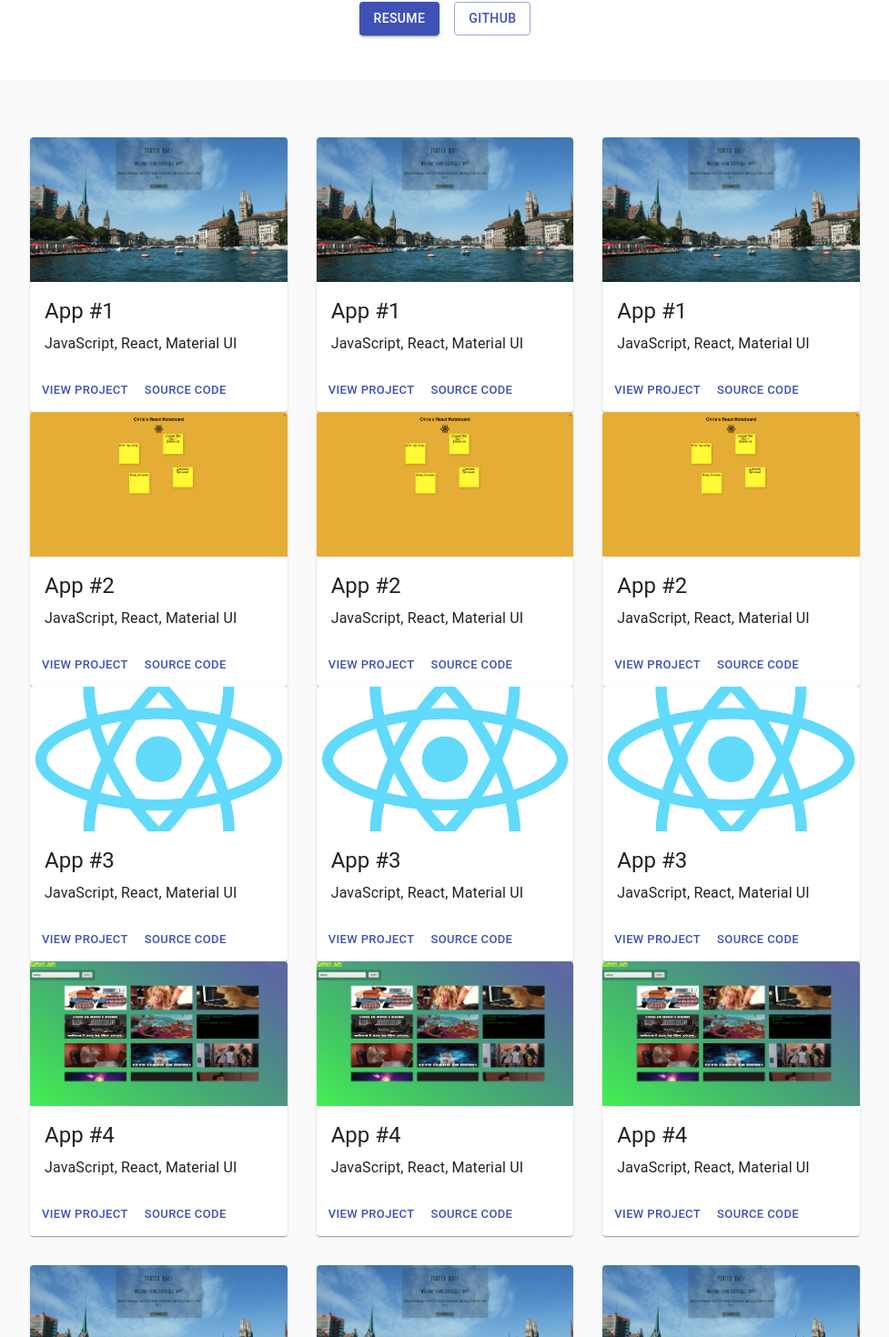
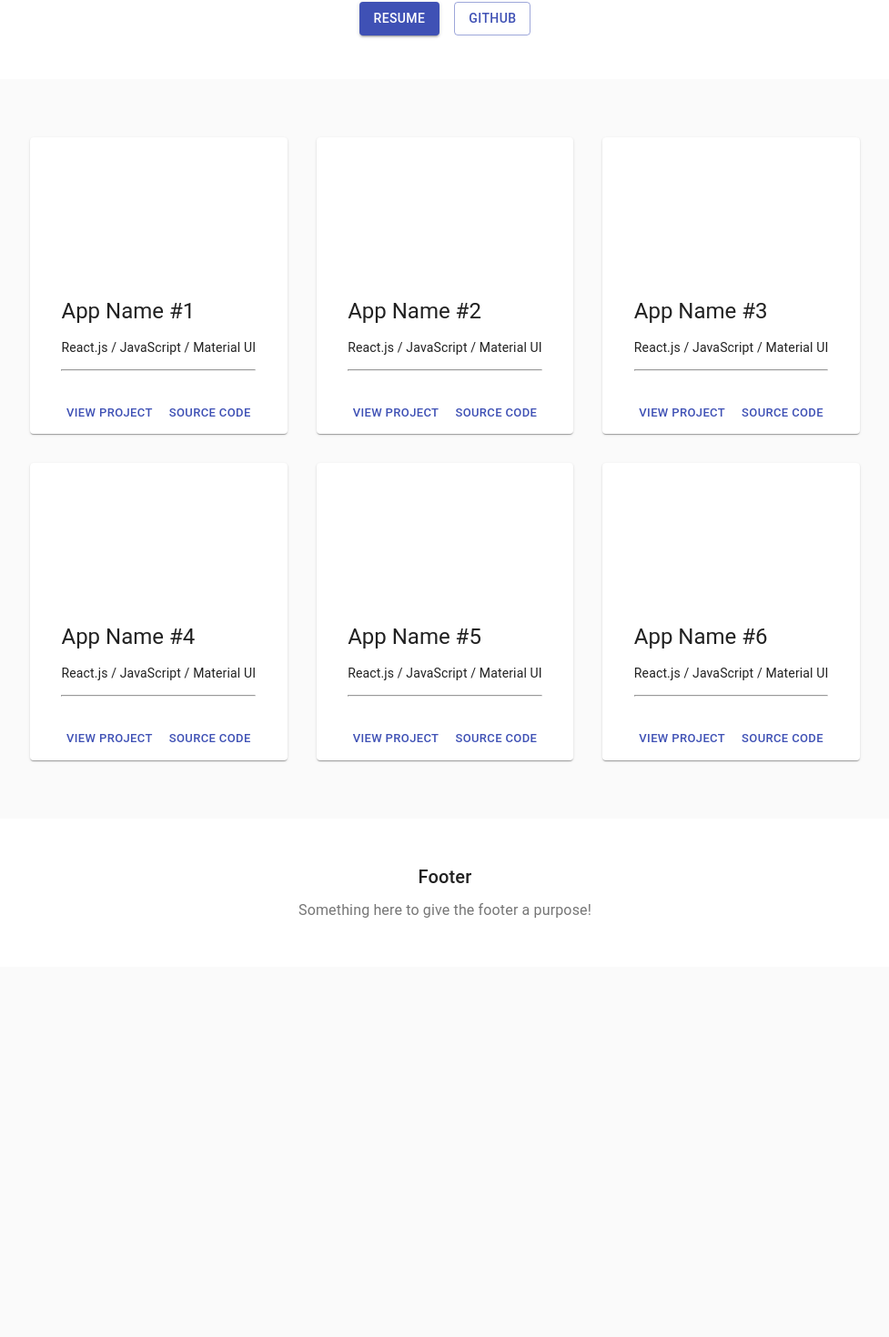
Before and after one commit to ChrisJ79/mui-portfolio, a React (Create React App) app: page / in a window 1280 px wide. Shown: the part 315-1785 px from the top of the page at 91% size, without its empty margins (151-1128 px from the left). After the commit the page ends 1378 px from the top, so only its background shows below. Built offline with nearby package versions, Linux system fonts and the light colour scheme.

Commit message:
used map() to iterate and then render each individual card

```diff
--- a/src/App.js
+++ b/src/App.js
@@ -1,5 +1,5 @@
 
-import React from 'react';
+import React, { Component } from 'react';
 import AppBar from '@material-ui/core/AppBar';
 import Button from '@material-ui/core/Button';
 import CameraIcon from '@material-ui/icons/PhotoCamera';
@@ -15,18 +15,6 @@ import { makeStyles } from '@material-ui/core/styles';
 import Container from '@material-ui/core/Container';
 import Link from '@material-ui/core/Link';
 
-// function Copyright() {
-//   return (
-//     <Typography variant="body2" color="textSecondary" align="center">
-//       {'Copyright © '}
-//       <Link color="inherit" href="https://material-ui.com/">
-//         Your Website
-//       </Link>{' '}
-//       {new Date().getFullYear()}
-//       {'.'}
-//     </Typography>
-//   );
-// }
 
 const useStyles = makeStyles(theme => ({
   icon: {
@@ -47,6 +35,8 @@ const useStyles = makeStyles(theme => ({
     height: '100%',
     display: 'flex',
     flexDirection: 'column',
+    justifyContent: 'center',
+    alignItems: 'center'
   },
   cardMedia: {
     paddingTop: '56.25%', // 16:9
@@ -60,24 +50,70 @@ const useStyles = makeStyles(theme => ({
   },
 }));
 
-const cards = [1, 2, 3, 4, 5, 6];
+
+
 
 export default function Album() {
-  const classes = useStyles();
+    const classes = useStyles();
 
-  return (
-    <React.Fragment>
+
+
+
+    const projects = [
+        {
+          "image": "/zurich-quiz-app-thumbnail.png",
+          "projectTitle": "App Name #1",
+          "techUsed": "React.js / JavaScript / Material UI",
+          "key": ""
+        },
+        {
+          "image": "../logo512.png",
+          "projectTitle": "App Name #2",
+          "techUsed": "React.js / JavaScript / Material UI",
+          "key": ""
+        },
+        {
+          "image": "",
+          "projectTitle": "App Name #3",
+          "techUsed": "React.js / JavaScript / Material UI",
+          "key": ""
+        },
+        {
+          "image": "",
+          "projectTitle": "App Name #4",
+          "techUsed": "React.js / JavaScript / Material UI",
+          "key": ""
+        },
+        {
+          "image": "",
+          "projectTitle": "App Name #5",
+          "techUsed": "React.js / JavaScript / Material UI",
+          "key": ""
+        },
+        {
+          "image": "",
+          "projectTitle": "App Name #6",
+          "techUsed": "React.js / JavaScript / Material UI",
+          "key": ""
+        }
+    ];
+    return (
+
+  <div>
+        {/* AppBar */}
       <CssBaseline />
       <AppBar position="relative">
         <Toolbar>
-        <Container maxWidth="sm">
-          <Typography variant="h6" color="inherit" align="center" noWrap>
-              Made with React and Material UI
+        <Container maxWidth="sm" align="center">
+          <Typography variant="h6" color="inherit" noWrap>
+            Made with React.js and Material UI
           </Typography>
         </Container>
         </Toolbar>
       </AppBar>
       <main>
+      {/* End Appbar */}
+
 
         {/* Hero unit */}
         <div className={classes.heroContent}>
@@ -86,8 +122,8 @@ export default function Album() {
               Chris Johnson
             </Typography>
             <Typography variant="h5" align="center" color="textSecondary" paragraph>
-              Front End Web Developer.<br />
-              React Enthusiast.<br />
+              Front End Web Developer<br />
+              React Enthusiast
             </Typography>
             <div className={classes.heroButtons}>
               <Grid container spacing={2} justify="center">
@@ -105,28 +141,28 @@ export default function Album() {
             </div>
           </Container>
         </div>
-          {/* End hero unit */}
+        {/* End hero unit */}
 
+
+
+        {/* Project unit */}
         <Container className={classes.cardGrid} maxWidth="md">
           <Grid container spacing={4}>
-{cards.map(card => (
-              <Grid item key={card} xs={12} sm={6} md={4}>
-
-                <Card className={classes.card[0]}>
+        {projects.map((project, index) => {
+          return (
+              <Grid item key={projects.key} xs={12} sm={6} md={4}>
+                <Card className={classes.card}>
                   <CardMedia
                     className={classes.cardMedia}
-                    image="/zurich-quiz-app-thumbnail.png"
-                    title="Image title"
+                    title="Image of app"
+                    image={projects.image}
                   />
-                  <CardContent className={classes.cardContent}>
-                    <Typography gutterBottom variant="h5" component="h2">
-                      App #1
-                    </Typography>
-                    <Typography>
-                      JavaScript, React, Material UI
-                    </Typography>
+                  <CardContent>
+                    <Typography gutterBottom variant="h5" component="h2">{project.projectTitle}</Typography>
+                    <p>{project.techUsed}</p>
+                    <hr/>
                   </CardContent>
-                  <CardActions>
+                  <CardActions align="center">
                     <Button size="small" color="primary">
                       View Project
                     </Button>
@@ -135,93 +171,25 @@ export default function Album() {
                     </Button>
                   </CardActions>
                 </Card>
-
-                <Card className={classes.card[1]}>
-                  <CardMedia
-                    className={classes.cardMedia}
-                    image="/react-noteboard-thumbnail.png"
-                    title="Image title"
-                  />
-                  <CardContent className={classes.cardContent}>
-                    <Typography gutterBottom variant="h5" component="h2">
-                      App #2
-                    </Typography>
-                    <Typography>
-                      JavaScript, React, Material UI
-                    </Typography>
-                  </CardContent>
-                  <CardActions>
-                    <Button size="small" color="primary">
-                      View Project
-                    </Button>
-                    <Button size="small" color="primary">
-                      Source Code
-                    </Button>
-                  </CardActions>
-                </Card>
-
-                <Card className={classes.card[2]}>
-                  <CardMedia
-                    className={classes.cardMedia}
-                    image="/logo512.png"
-                    title="Image title"
-                  />
-                  <CardContent className={classes.cardContent}>
-                    <Typography gutterBottom variant="h5" component="h2">
-                      App #3
-                    </Typography>
-                    <Typography>
-                      JavaScript, React, Material UI
-                    </Typography>
-                  </CardContent>
-                  <CardActions>
-                    <Button size="small" color="primary">
-                      View Project
-                    </Button>
-                    <Button size="small" color="primary">
-                      Source Code
-                    </Button>
-                  </CardActions>
-                </Card>
-
-                <Card className={classes.card[3]}>
-                  <CardMedia
-                    className={classes.cardMedia}
-                    image="/giphy-api-thumbnail.png"
-                    title="Image title"
-                  />
-                  <CardContent className={classes.cardContent}>
-                    <Typography gutterBottom variant="h5" component="h2">
-                      App #4
-                    </Typography>
-                    <Typography>
-                      JavaScript, React, Material UI
-                    </Typography>
-                  </CardContent>
-                  <CardActions>
-                    <Button size="small" color="primary">
-                      View Project
-                    </Button>
-                    <Button size="small" color="primary">
-                      Source Code
-                    </Button>
-                  </CardActions>
-                </Card>
-
-
               </Grid>
-))}
-          </Grid>
-        </Container>
+            );
+         })}
+            </Grid>
+          </Container>
+        {/* End hero unit */}
 
       </main>
       {/* Footer */}
       <footer className={classes.footer}>
+        <Typography variant="h6" align="center" gutterBottom>
+          Footer
+        </Typography>
         <Typography variant="subtitle1" align="center" color="textSecondary" component="p">
-          Github Logo
+          Something here to give the footer a purpose!
         </Typography>
       </footer>
       {/* End footer */}
-    </React.Fragment>
-  );
+
+  </div>
+    )
 }
```
